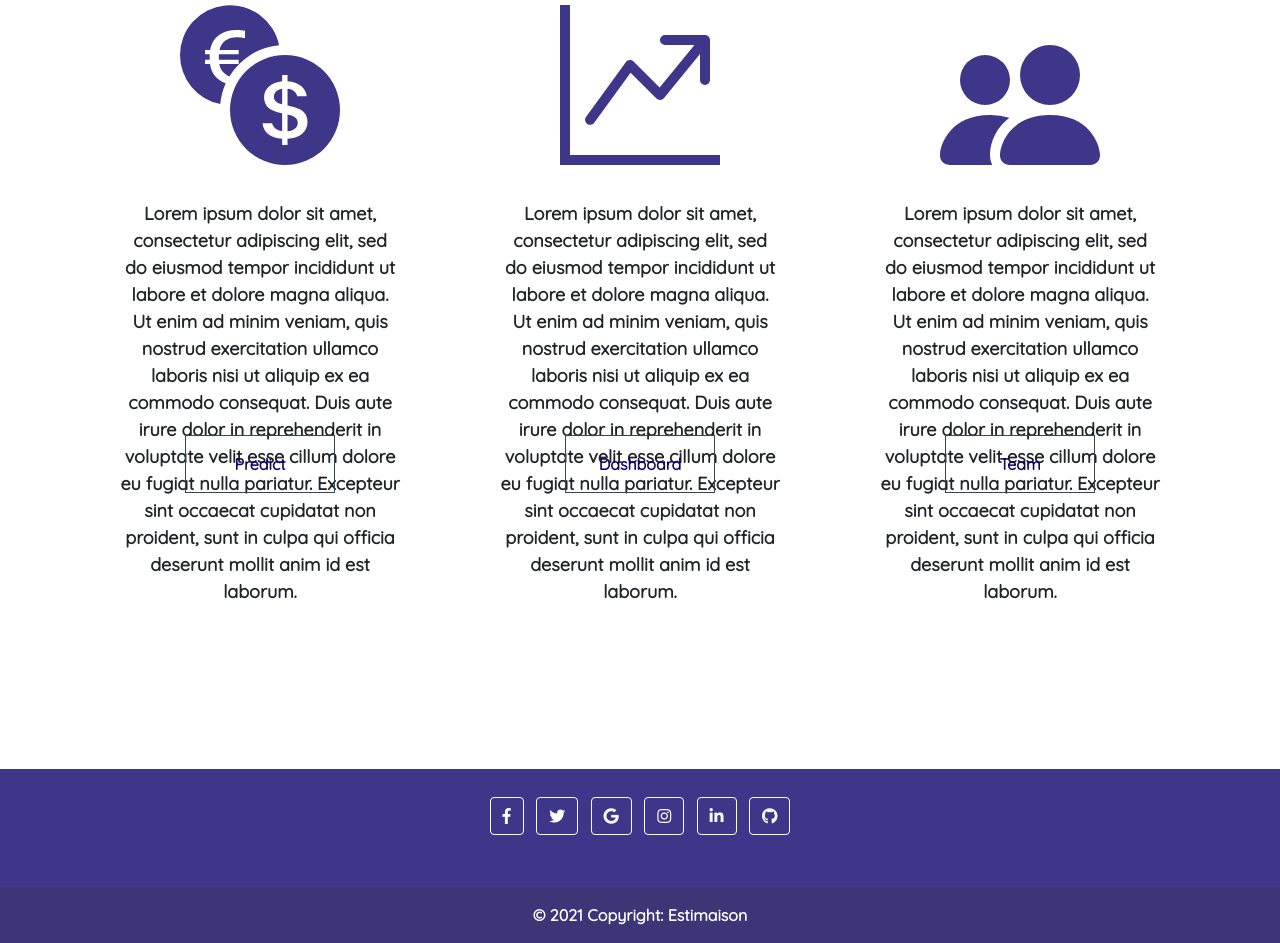
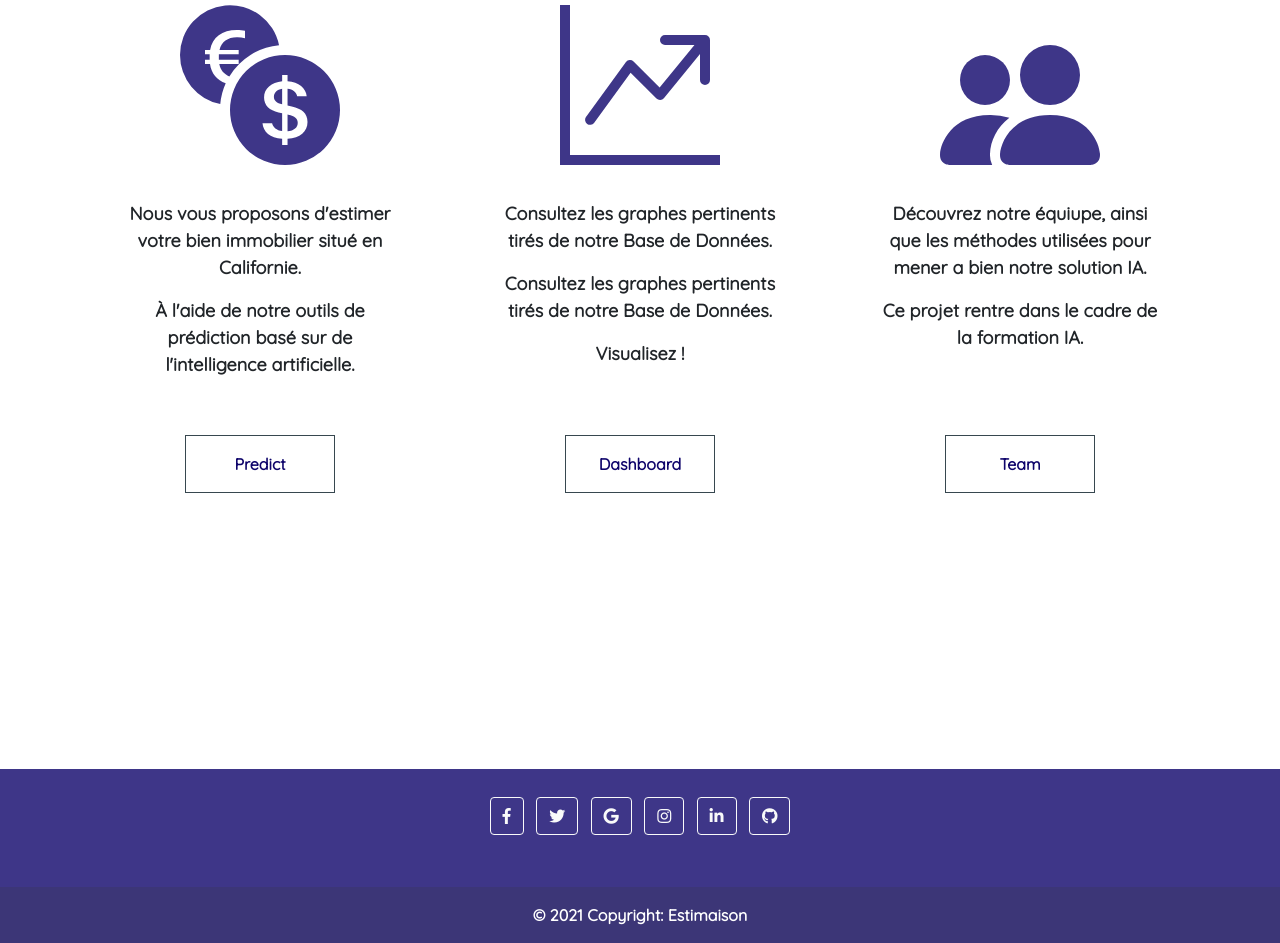
Before and after one commit to julienbosse/Brief_agile, a Flask app: page / in a window 1280 px wide. Shown: the part 610-1553 px from the top of the page. Run offline with Flask 2, Linux system fonts and the light colour scheme; some libraries are stand-ins or nearby versions.

Commit message:
index.html fixed
fixed

```diff
--- a/V2/app/templates/index.html
+++ b/V2/app/templates/index.html
@@ -16,24 +16,12 @@
                             </a>
                         </div>
                         <div class="block-text">
-                            <p>Lorem ipsum dolor sit amet, consectetur adipiscing elit,
-                                    sed do eiusmod tempor incididunt ut labore et dolore magna aliqua.
-                                    Ut enim ad minim veniam, quis nostrud exercitation ullamco laboris nisi
-                                    ut aliquip ex ea commodo consequat. Duis aute irure dolor in reprehenderit
-                                    in voluptate velit esse cillum dolore eu fugiat nulla pariatur. Excepteur
-                                    sint occaecat cupidatat non proident, sunt in culpa qui officia deserunt mollit
-                                    anim id est laborum.</p>
+                            <p>Nous vous proposons d'estimer votre bien immobilier situé en Californie.</p>
+                            <p>À l'aide de notre outils de prédiction basé sur de l'intelligence artificielle.</p>
                         </div>
                         <div class="block_button">
                             <div class="box bg-1">
-                                <button class="button button--ujarak button--border-thin button--text-thick"><a href="{{ url_for('form_predict') }}">Predict</a></button>
-                                <!--
-                                    <div class="wrapper_button">
-                                        <div class="estimer-button">
-                                            <a href="{{ url_for('form_predict') }}"><button class="btn third">Estimez votre bien !</button></a>
-                                        </div>
-                                    </div>
-                                </div>-->
+                                <a href="{{ url_for('form_predict') }}"><button class="button button--ujarak button--border-thin button--text-thick">Predict</button></a>
                             </div>
                         </div>
                     </div>
@@ -49,33 +37,15 @@
                                 </svg></a>
                             </div>
                             <div class="block-text">
-                                <p>Lorem ipsum dolor sit amet, consectetur adipiscing elit,
-                                    sed do eiusmod tempor incididunt ut labore et dolore magna aliqua.
-                                    Ut enim ad minim veniam, quis nostrud exercitation ullamco laboris nisi
-                                    ut aliquip ex ea commodo consequat. Duis aute irure dolor in reprehenderit
-                                    in voluptate velit esse cillum dolore eu fugiat nulla pariatur. Excepteur
-                                    sint occaecat cupidatat non proident, sunt in culpa qui officia deserunt mollit
-                                    anim id est laborum.</p>
+                                <p>Consultez les graphes pertinents tirés de notre Base de Données.</p>
+                                <p>Consultez les graphes pertinents tirés de notre Base de Données.</p>
+                                <p>Visualisez !</p>
                             </div>
                             <div class="block_button">
                             <div class="box bg-1">
-                                <button class="button button--ujarak button--border-thin button--text-thick"><a href="{{ url_for('dashboard') }}">Dashboard</a></button>
-                                <!--
-                                    <div class="wrapper_button">
-                                        <div class="estimer-button">
-                                            <a href="{{ url_for('form_predict') }}"><button class="btn third">Estimez votre bien !</button></a>
-                                        </div>
-                                    </div>
-                                </div>-->
+                                <a href="{{ url_for('dashboard') }}"><button class="button button--ujarak button--border-thin button--text-thick">Dashboard</button></a>
                             </div>
                         </div>
-                            <!--<div class="block_button">
-                                <div class="wrapper_button">
-                                    <div class="estimer-button">
-                                        <a href="#"><button class="btn third">Les graphiques </button></a>
-                                    </div>
-                                </div>
-                            </div>-->
                         </div>
                     </div>
                 </div>
@@ -85,31 +55,19 @@
                     <div class="wrapper-logo" style="height: 300px">
                         <div class="" style=" height:50px">
                             <div class="logo-team">
-                                <svg xmlns="http://www.w3.org/2000/svg" width="160" height="160" fill="currentColor" class="bi bi-people-fill" viewBox="0 0 16 16">
+                                <a href="{{ url_for('team') }}"><svg xmlns="http://www.w3.org/2000/svg" width="160" height="160" fill="currentColor" class="bi bi-people-fill" viewBox="0 0 16 16">
                                   <path d="M7 14s-1 0-1-1 1-4 5-4 5 3 5 4-1 1-1 1H7zm4-6a3 3 0 1 0 0-6 3 3 0 0 0 0 6z"/>
                                   <path fill-rule="evenodd" d="M5.216 14A2.238 2.238 0 0 1 5 13c0-1.355.68-2.75 1.936-3.72A6.325 6.325 0 0 0 5 9c-4 0-5 3-5 4s1 1 1 1h4.216z"/>
                                   <path d="M4.5 8a2.5 2.5 0 1 0 0-5 2.5 2.5 0 0 0 0 5z"/>
-                                </svg>
+                                </svg></a>
                             </div>
                             <div class="block-text">
-                                <p>Lorem ipsum dolor sit amet, consectetur adipiscing elit,
-                                    sed do eiusmod tempor incididunt ut labore et dolore magna aliqua.
-                                    Ut enim ad minim veniam, quis nostrud exercitation ullamco laboris nisi
-                                    ut aliquip ex ea commodo consequat. Duis aute irure dolor in reprehenderit
-                                    in voluptate velit esse cillum dolore eu fugiat nulla pariatur. Excepteur
-                                    sint occaecat cupidatat non proident, sunt in culpa qui officia deserunt mollit
-                                    anim id est laborum.</p>
+                                <p>Découvrez notre équiupe, ainsi que les méthodes utilisées pour mener a bien notre solution IA.</p>
+                                <p>Ce projet rentre dans le cadre de la formation IA.</p>
                             </div>
                             <div class="block_button">
                             <div class="box bg-1">
-                                <button class="button button--ujarak button--border-thin button--text-thick">Team</button>
-                                <!--
-                                    <div class="wrapper_button">
-                                        <div class="estimer-button">
-                                            <a href="{{ url_for('form_predict') }}"><button class="btn third">Estimez votre bien !</button></a>
-                                        </div>
-                                    </div>
-                                </div>-->
+                                <a href="{{ url_for('team') }}"><button class="button button--ujarak button--border-thin button--text-thick">Team</button></a>
                             </div>
                         </div>
                         </div>
```
